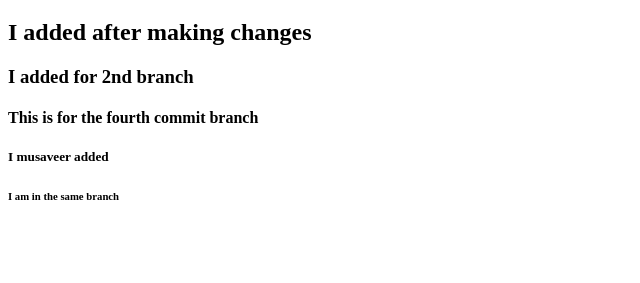
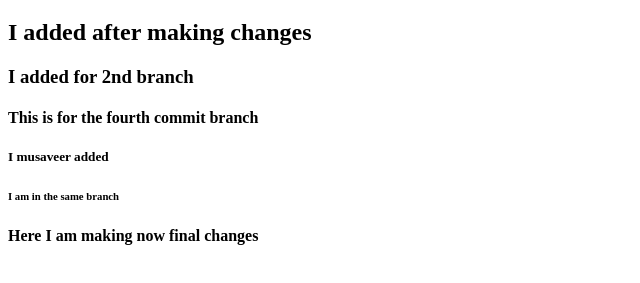
Before and after one commit to Musaveer05/testgit, a plain HTML site: page index.html in a window 1280 px wide. Shown: the part 61-344 px from the top of the page, without its empty margins (0-640 px from the left). Drawn offline with Linux system fonts and the light colour scheme.

Commit message:
final changes from last branch

```diff
--- a/index.html
+++ b/index.html
@@ -15,5 +15,7 @@
 
     <h6>I am in the same branch</h6>
 
+    <h4>Here I am making now final changes</h4>
+
 </body>
 </html>
```
